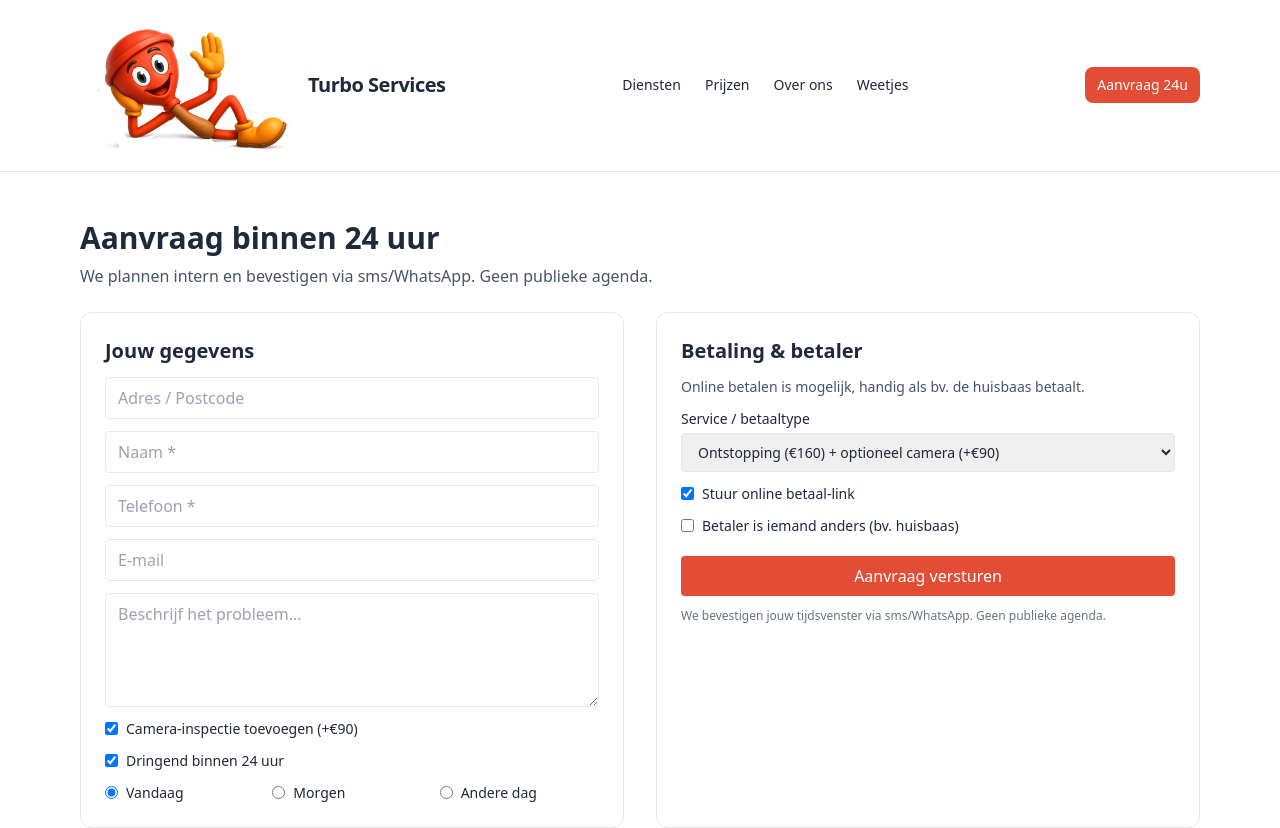
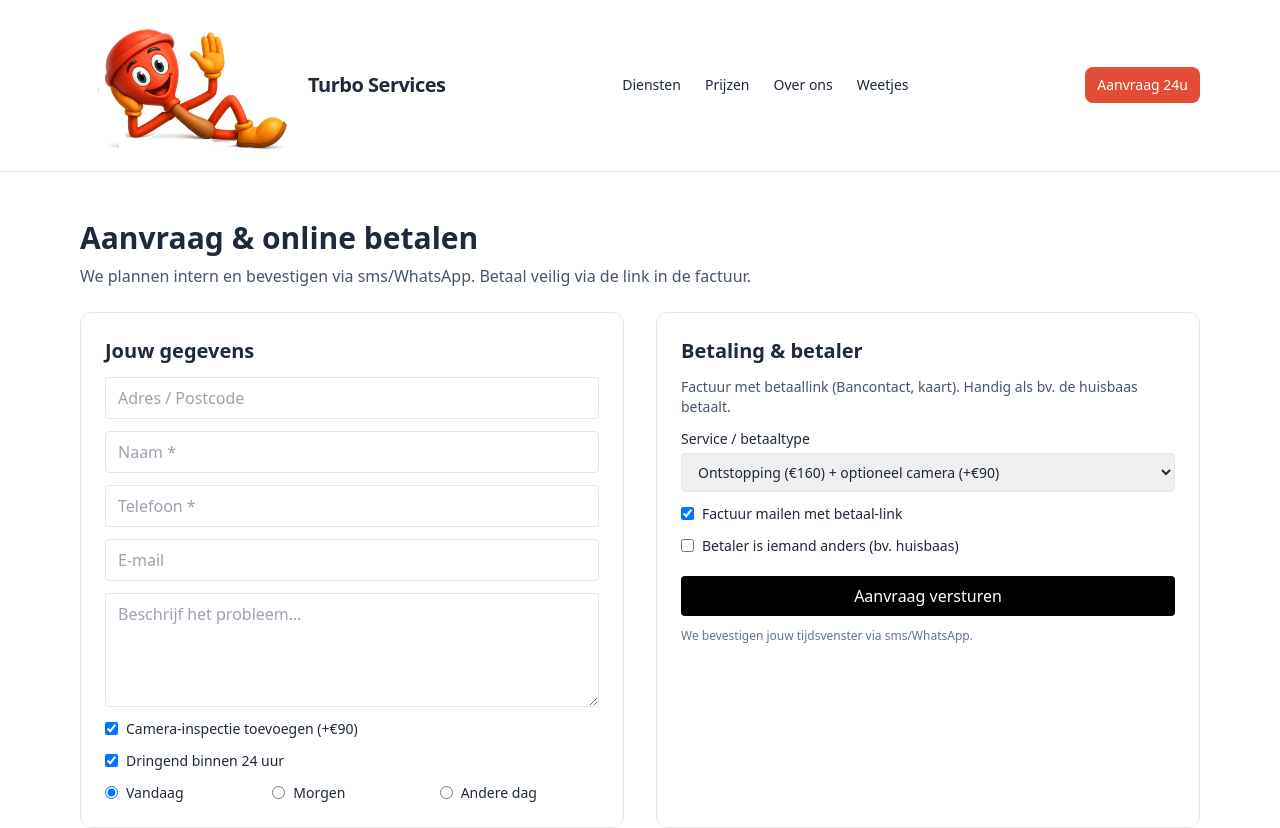
Before and after one commit to Turbo-89/turboservices, a Next.js app: page /boeken in a window 1280 px wide. Shown: the top 828 px of the page. Built offline with nearby package versions, Linux system fonts and the light colour scheme.

Commit message:
Update page.tsx

```diff
--- a/app/boeken/page.tsx
+++ b/app/boeken/page.tsx
@@ -30,7 +30,6 @@ export default function Aanvraag(){
     e.preventDefault();
     setError(null);
 
-    // minimale client-validatie
     if(!contactName.trim()) return setError('Vul je naam in.');
     if(!phone.trim()) return setError('Vul je telefoonnummer in.');
 
@@ -51,13 +50,12 @@ export default function Aanvraag(){
         headers:{'Content-Type':'application/json'},
         body: JSON.stringify(payload)
       });
-      if(!res.ok){
-        const t = await res.text();
-        throw new Error(t || 'Serverfout');
-      }
       const data = await res.json();
+      if(!res.ok) throw new Error(data?.error || 'Serverfout');
+
       setSubmitted(data);
-      // formulier leegmaken
+
+      // reset
       setAddress(''); setContactName(''); setPhone(''); setEmail('');
       setDesc(''); setUrgent(true); setWindowChoice('vandaag'); setDate('');
       setDayPart('ochtend'); setWithCamera(true); setPayerDiff(false);
@@ -71,9 +69,9 @@ export default function Aanvraag(){
 
   return (
     <section className="container py-12">
-      <h1 className="text-3xl font-bold mb-2">Aanvraag binnen 24 uur</h1>
+      <h1 className="text-3xl font-bold mb-2">Aanvraag & online betalen</h1>
       <p className="mb-6 text-slate-600">
-        We plannen intern en bevestigen via sms/WhatsApp. Geen publieke agenda.
+        We plannen intern en bevestigen via sms/WhatsApp. Betaal veilig via de link in de factuur.
       </p>
 
       {!submitted && (
@@ -116,7 +114,7 @@ export default function Aanvraag(){
 
           <div className="border rounded-xl p-6">
             <h2 className="text-xl font-semibold mb-3">Betaling & betaler</h2>
-            <p className="text-sm text-slate-600 mb-3">Online betalen is mogelijk, handig als bv. de huisbaas betaalt.</p>
+            <p className="text-sm text-slate-600 mb-3">Factuur met betaallink (Bancontact, kaart). Handig als bv. de huisbaas betaalt.</p>
             <div className="grid gap-3">
               <label className="grid gap-1 text-sm">
                 <span>Service / betaaltype</span>
@@ -128,7 +126,7 @@ export default function Aanvraag(){
               </label>
 
               <label className="flex items-center gap-2 text-sm">
-                <input type="checkbox" checked={sendPaylink} onChange={e=>setSendPaylink(e.target.checked)} /> Stuur online betaal-link
+                <input type="checkbox" checked={sendPaylink} onChange={e=>setSendPaylink(e.target.checked)} /> Factuur mailen met betaal-link
               </label>
 
               <label className="flex items-center gap-2 text-sm">
@@ -142,10 +140,10 @@ export default function Aanvraag(){
                 </div>
               )}
 
-              <button type="submit" disabled={loading} className="bg-turbo-red text-white px-4 py-2 rounded mt-2 disabled:opacity-60">
-                {loading ? 'Verzenden…' : 'Aanvraag versturen'}
+              <button type="submit" disabled={loading} className="bg-black text-white px-4 py-2 rounded mt-2 disabled:opacity-60">
+                {loading ? 'Verwerken…' : 'Aanvraag versturen'}
               </button>
-              <p className="text-xs text-slate-500">We bevestigen jouw tijdsvenster via sms/WhatsApp. Geen publieke agenda.</p>
+              <p className="text-xs text-slate-500">We bevestigen jouw tijdsvenster via sms/WhatsApp.</p>
             </div>
           </div>
         </form>
@@ -153,8 +151,10 @@ export default function Aanvraag(){
 
       {submitted && (
         <div className="border rounded-xl p-6 bg-slate-50">
-          <h2 className="text-xl font-semibold mb-2">Bedankt! Aanvraag ontvangen.</h2>
-          <p className="text-sm mb-2">{submitted.message || 'We sturen snel een bevestiging.'}</p>
+          <h2 className="text-xl font-semibold mb-2">Bedankt! Aanvraag ontvangen ✅</h2>
+          <p className="text-sm mb-2">
+            {submitted.message || 'We sturen zo meteen een bevestiging.'}
+          </p>
           {submitted.pay?.url && (
             <p className="text-sm">Betaal-link: <a className="underline" href={submitted.pay.url}>{submitted.pay.url}</a></p>
           )}
```
